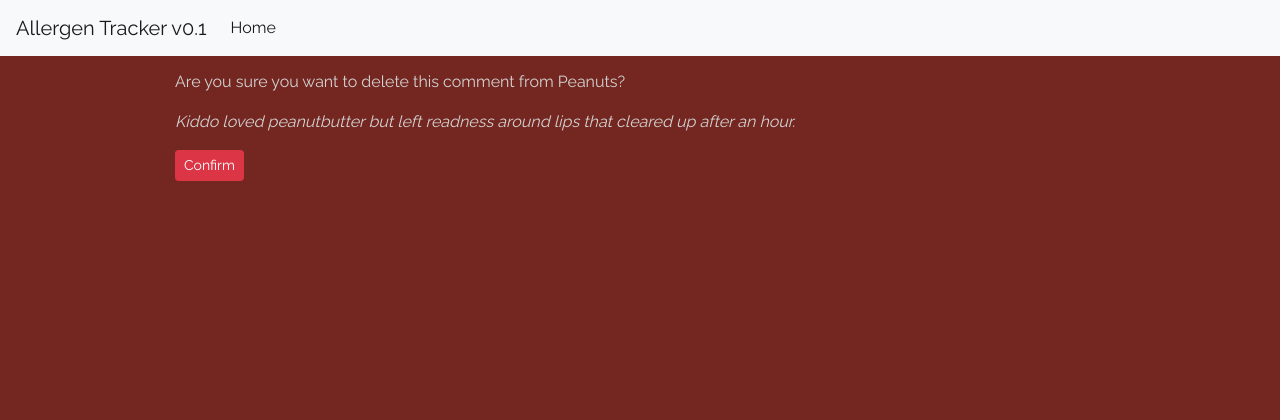
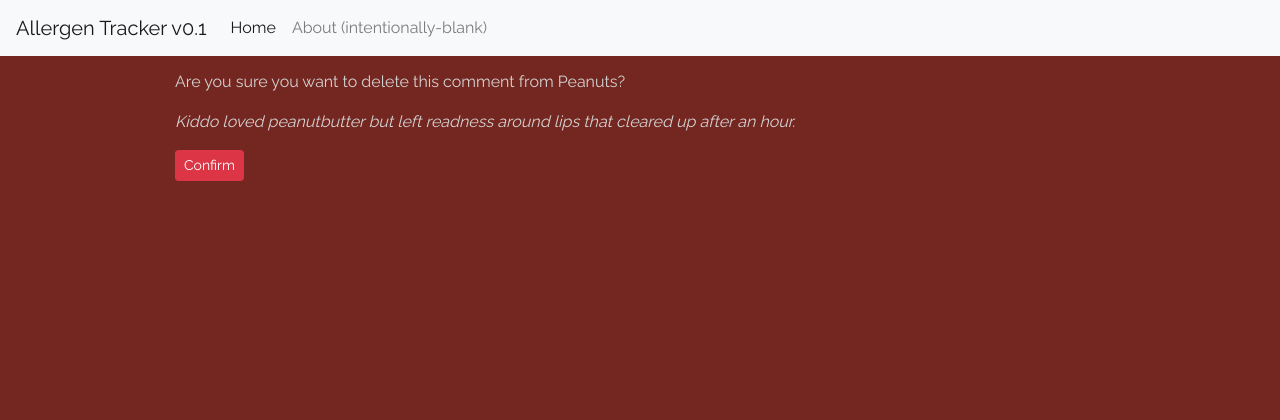
Before and after one commit to kstrckr/Django-Allergen-Tracker, a Django app: page /1/15/ in a window 1280 px wide. Shown: the top 420 px of the page. Run offline with Django 3.2, Linux system fonts and the light colour scheme; data comes from the database, SQL or seed files in the repository; some libraries are stand-ins or nearby versions.

Commit message:
added about page link in nav bar

```diff
--- a/allgen/templates/layout.html
+++ b/allgen/templates/layout.html
@@ -23,6 +23,7 @@
               <div class="collapse navbar-collapse" id="navbarNavAltMarkup">
                 <div class="navbar-nav">
                   <a class="nav-item nav-link active" href="{% url 'allergens:root' %}">Home <span class="sr-only">(current)</span></a>
+                  <a class='nav-item nav-link inactive' href='#'>About (intentionally-blank)</a>
                 </div>
               </div>
         </nav>
```
